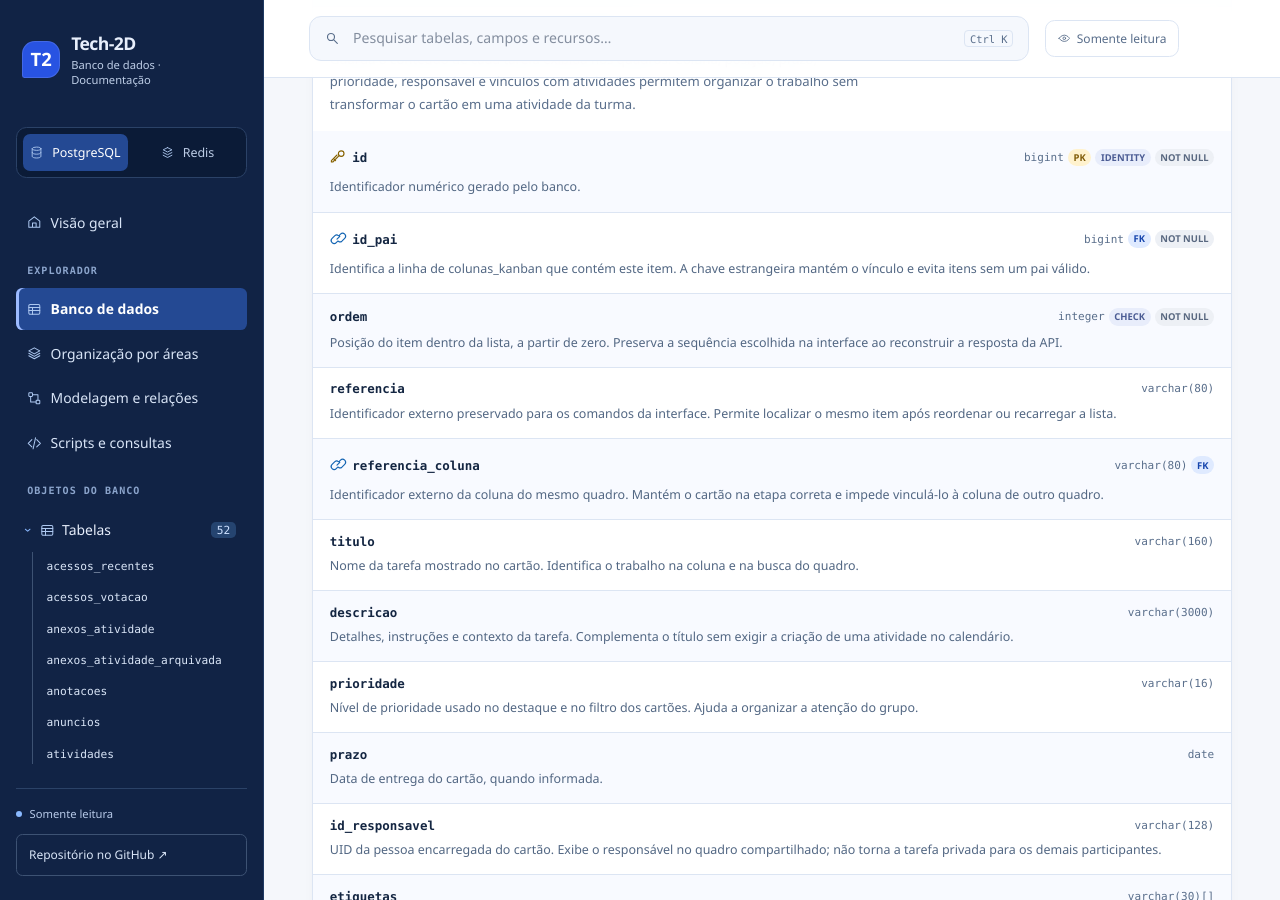
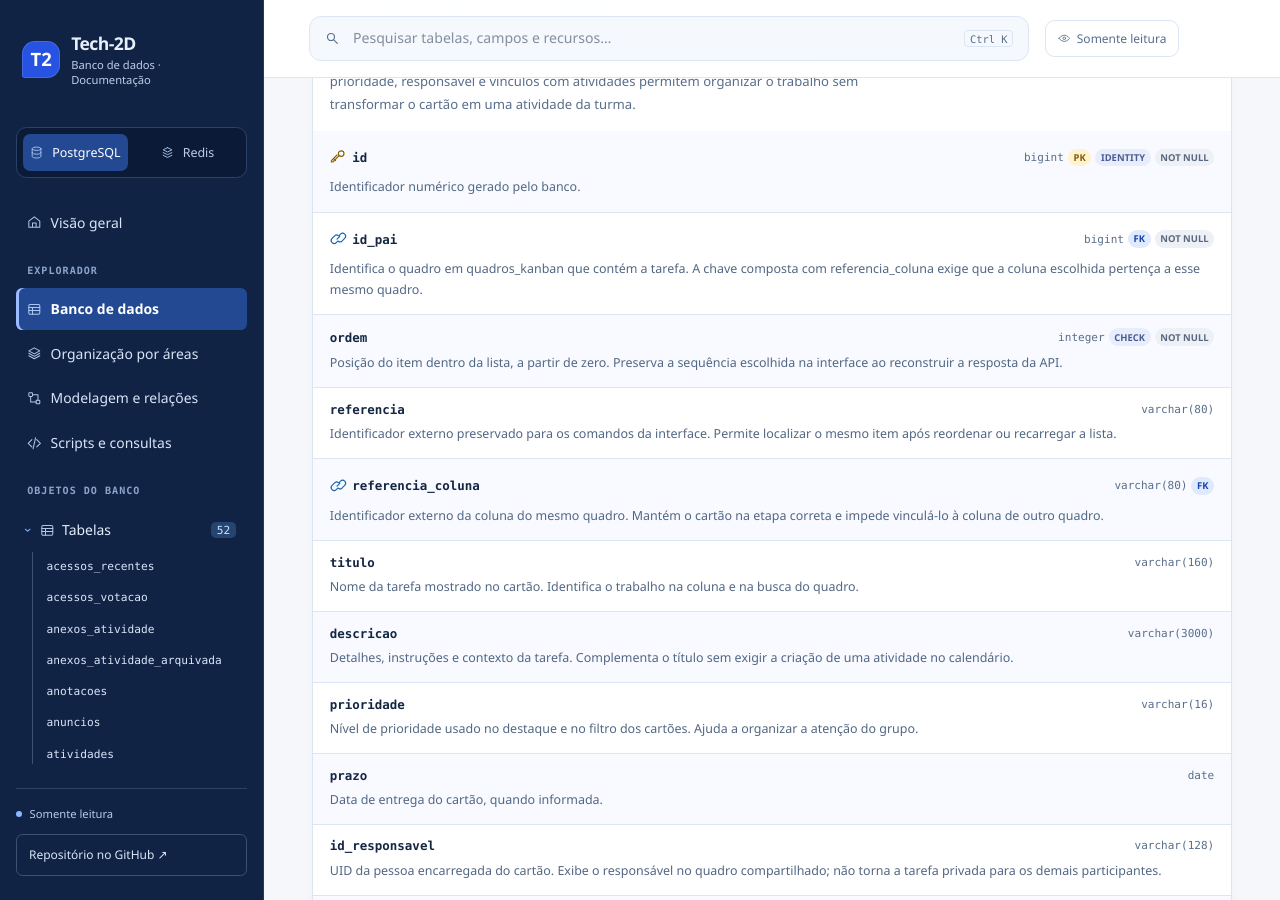
Before and after one commit to Tech-2D/modelagem-dados, a Jekyll site: the page built from docs/postgresql.md, in a window 1280 px wide and 900 px high, scrolled down 21968 px. Built offline with Jekyll 4.4.1, drawn with Linux system fonts in a browser that asks for light colours.

Commit message:
Clarify board and column relationship on Kanban cards

```diff
--- a/docs/_data/column_notes.json
+++ b/docs/_data/column_notes.json
@@ -131,7 +131,7 @@
   },
   "cartoes_kanban": {
     "id": "Identificador numérico gerado pelo banco.",
-    "id_pai": "Identifica a linha de colunas_kanban que contém este item. A chave estrangeira mantém o vínculo e evita itens sem um pai válido.",
+    "id_pai": "Identifica o quadro em quadros_kanban que contém a tarefa. A chave composta com referencia_coluna exige que a coluna escolhida pertença a esse mesmo quadro.",
     "ordem": "Posição do item dentro da lista, a partir de zero. Preserva a sequência escolhida na interface ao reconstruir a resposta da API.",
     "referencia": "Identificador externo preservado para os comandos da interface. Permite localizar o mesmo item após reordenar ou recarregar a lista.",
     "referencia_coluna": "Identificador externo da coluna do mesmo quadro. Mantém o cartão na etapa correta e impede vinculá-lo à coluna de outro quadro.",
```
